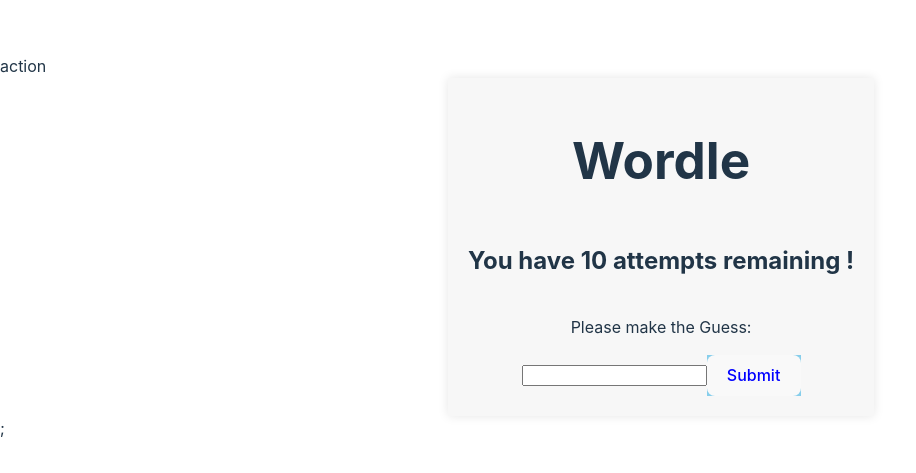
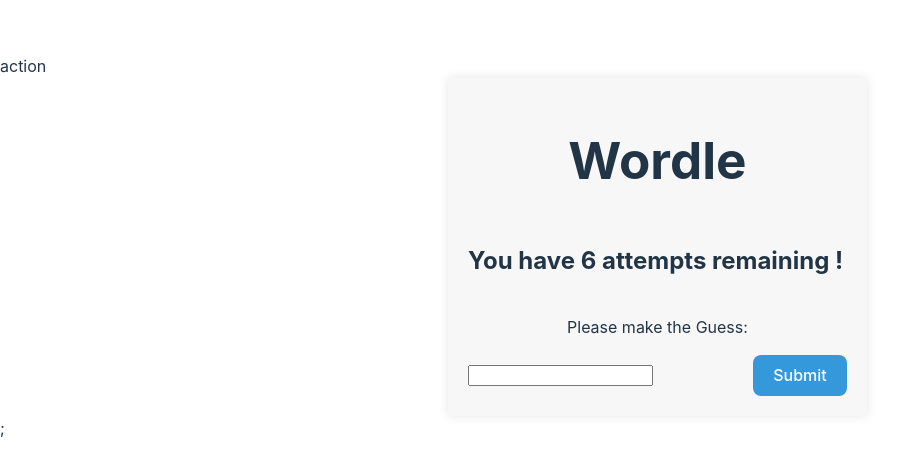
Before and after one commit to hyang98/cs5610_HongYu-YangShang-P2, a React (Vite) app: page /game/normal in a window 1280 px wide. Shown: the part 153-626 px from the top of the page, without its empty margins (0-916 px from the left). Built offline with nearby package versions, Linux system fonts and the light colour scheme.

Commit message:
added requirements to game

```diff
--- a/src/Game.css
+++ b/src/Game.css
@@ -7,40 +7,49 @@
     margin-left: 35vw;
 }
 
-.container {
+.container
+{
     display: flex;
     align-items: center;
     justify-content: center;
 }
 
-.buttonLink {
-    background-color: skyblue;
+.containerButton
+{
+    display: flex;
+    align-items: center;
+    justify-content: center;
+    gap: 100px
 }
 
-
-button {
+.buttonLink button
+{
+    background-color: #3498db;
+    color: white;
+}
+/* button {
     padding: 12px 24px;
     font-size: 16px;
     font-weight: bold;
     text-align: center;
     text-decoration: none;
     background-color: #4CAF50;
-    color: blue;
     border: none;
     border-radius: 8px;
     cursor: pointer;
     transition: background-color 0.3s ease, box-shadow 0.3s ease;
-}
+} */
 
-button:hover {
+button:hover
+{
     background-color: #45a049;
     box-shadow: 0 4px 8px rgba(0, 0, 0, 0.1);
 }
 
-.previousResult {
+.previousResult
+{
     display: flex;
     flex-direction: column;
     align-items: center;
     margin-left: 35vw;
-
 }
--- a/src/Game.jsx
+++ b/src/Game.jsx
@@ -15,10 +15,11 @@
   const [inputHistory, setInputHistory] = useState([]);
   const [attempts, setAttempts] = useState(6);
   const [secretWord, setSecretWord] = useState(generateSecretWord(difficulty));
+  const [message, setMessage] = useState('');
 
   useEffect(() => {
     setSecretWord(generateSecretWord(difficulty));
-    setAttempts(difficulty === 'hard' ? 5 : 10);
+    setAttempts(difficulty === 'hard' ? 5 :  6);
     setInput('');
     setInputHistory([]);
     setGameDone(false);
@@ -32,26 +33,51 @@
 
   function submitInput() {
     if (input.trim() !== '' && attempts > 0) {
-      const newInputHistory = [{ input: input }];
-      for (let i = 0; i < inputHistory.length; i++) {
-        newInputHistory.push(inputHistory[i]);
+      const inputLength = input.trim().length;
+      let minLength, maxLength;
+
+      if (difficulty === 'hard') {
+        minLength = 7;
+        maxLength = 7;
+      } else {
+        minLength = 6;
+        maxLength = 6;
       }
-      setInputHistory(newInputHistory);
-      setInput('');
-      setAttempts((prevAttempts) => prevAttempts - 1);
 
+      if (inputLength < minLength || inputLength > maxLength)
+      {
+        setMessage('Word length is not within the acceptable range.');
+      } else if (input.toLowerCase() === secretWord.toLowerCase())
+      {
+        setGameDone(true);
+        setMessage('Congratulations! You guessed the correct word!');
+      }
+      else
+      {
+        const newInputHistory = [{ input: input }, ...inputHistory];
+        setInputHistory(newInputHistory);
+        setInput('');
+        setAttempts((prevAttempts) => prevAttempts - 1);
 
-      if(input === secretWord) {
-        setGameDone(!gameDone)
-      }
-      if (attempts - 1 === 0) {
-        setGameDone(!gameDone);
+        if (attempts - 1 === 0) {
+          setGameDone(true);
+          setMessage('Sorry, no attempts remaining.');
+        }
       }
     }
+    else
+    {
+      setMessage('Input is empty or no attempts remaining.');
+    }
   }
-  let isDone = ''
-  if(gameDone) {
 
+  function resetGame(difficulty) {
+    setSecretWord(generateSecretWord(difficulty));
+    setAttempts(difficulty === 'hard' ? 5 : 6);
+    setInput('');
+    setInputHistory([]);
+    setGameDone(false);
+    setMessage('');
   }
 
   function inputGuess(event) {
@@ -67,11 +93,18 @@
       <div className = "container">
         <div className="homeContainer">
           <div className = "container"><h1>Wordle</h1></div>
-          <h2>You have {attempts} attempts remaining !</h2>
+          {gameDone ? (
+            <div>
+            <h2>{message}</h2>
+            <button onClick={() => resetGame(difficulty)}>Reset Game</button>
+            </div>
+          ) : (
+            <h2>You have {attempts} attempts remaining !</h2>
+          )}
           <div className = "container">
             <p>Please make the Guess:</p>
           </div>
-          <div className = "container">
+          <div className = "containerButton">
             <input onInput={(event) => inputGuess(event)} value = {input}></input>
             <div className="buttonLink">
               <button onClick={() => submitInput()}>Submit</button>
```
